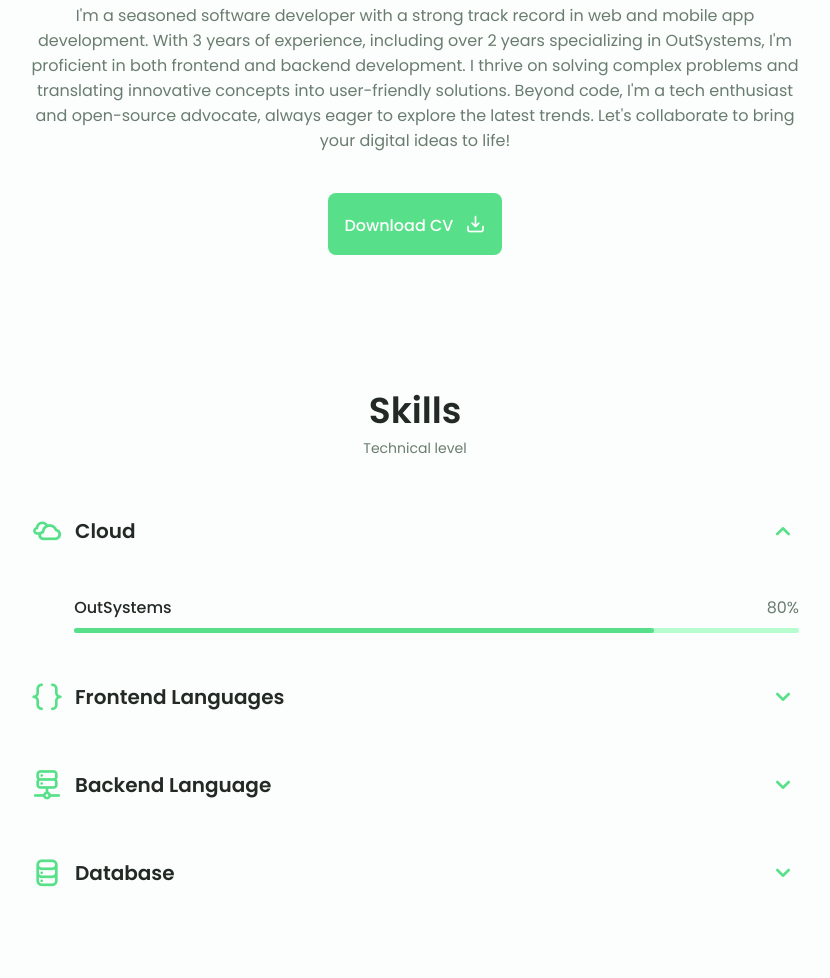
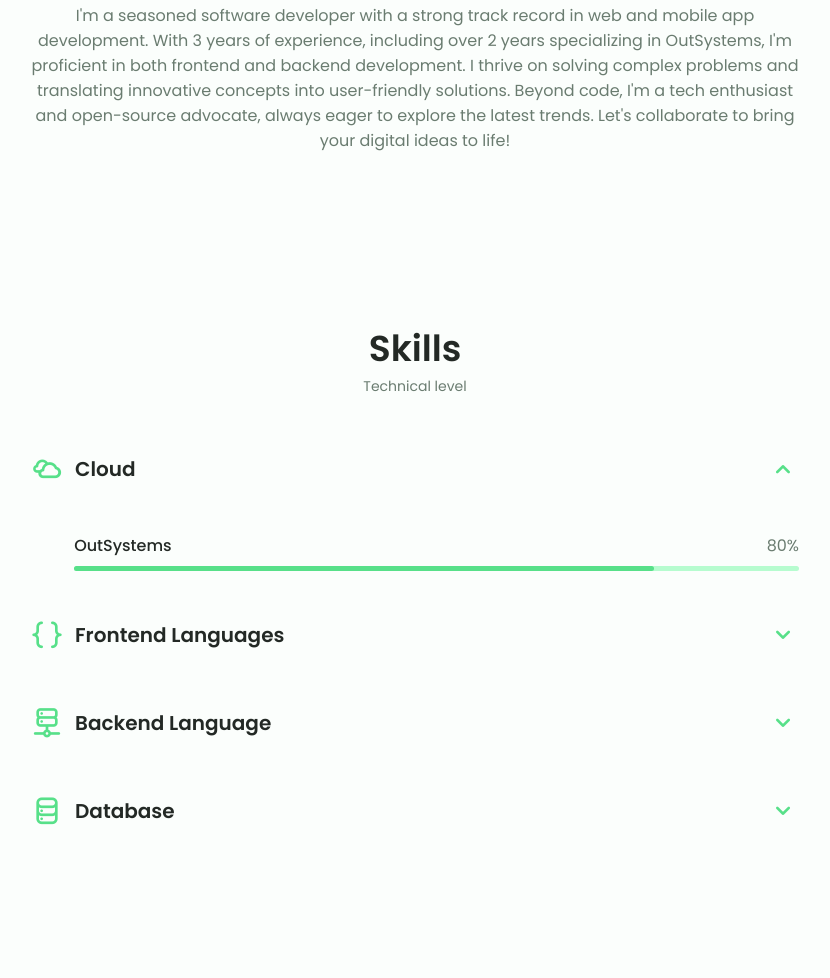
Before and after one commit to ShubhamJ-git/portfolio, a plain HTML site: page index.html in a window 1280 px wide. Shown: the part 894-1872 px from the top of the page, without its empty margins (225-1055 px from the left). Drawn offline with nearby package versions, Linux system fonts and the light colour scheme.

Commit message:
Update html

```diff
--- a/index.html
+++ b/index.html
@@ -130,12 +130,6 @@
                 <p class="about__description">
                     I'm a seasoned software developer with a strong track record in web and mobile app development. With 3 years of experience, including over 2 years specializing in OutSystems, I'm proficient in both frontend and backend development. I thrive on solving complex problems and translating innovative concepts into user-friendly solutions. Beyond code, I'm a tech enthusiast and open-source advocate, always eager to explore the latest trends. Let's collaborate to bring your digital ideas to life!
                 </p>
-            </div>
-
-            <div class="about__buttons">
-                <a download="" href="assets/pdf/resume.pdf" target="_blank" class="button button__flex">
-                    Download CV <i class="uil uil-import button__icon"></i>
-                </a>
             </div>
         </section>
 
```
